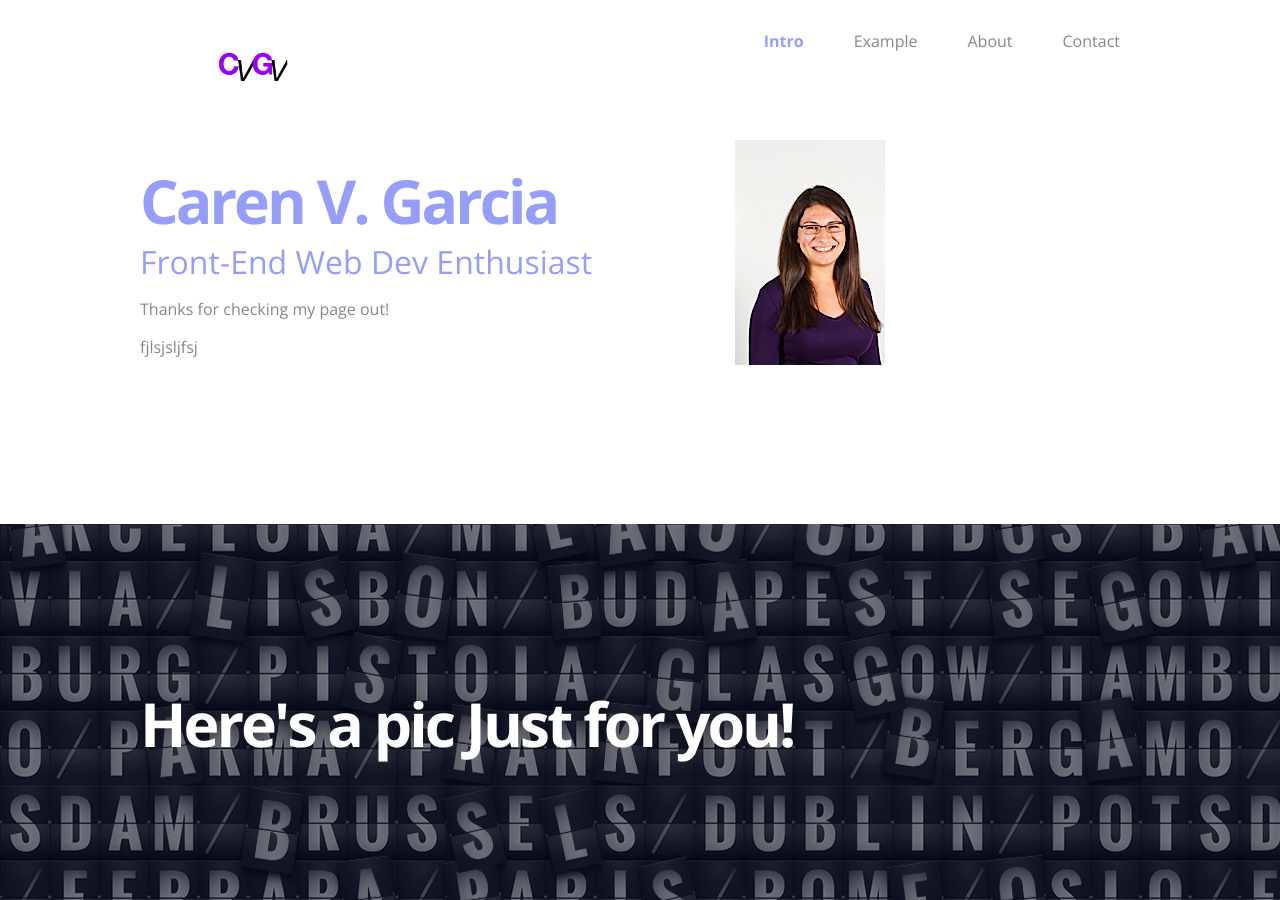
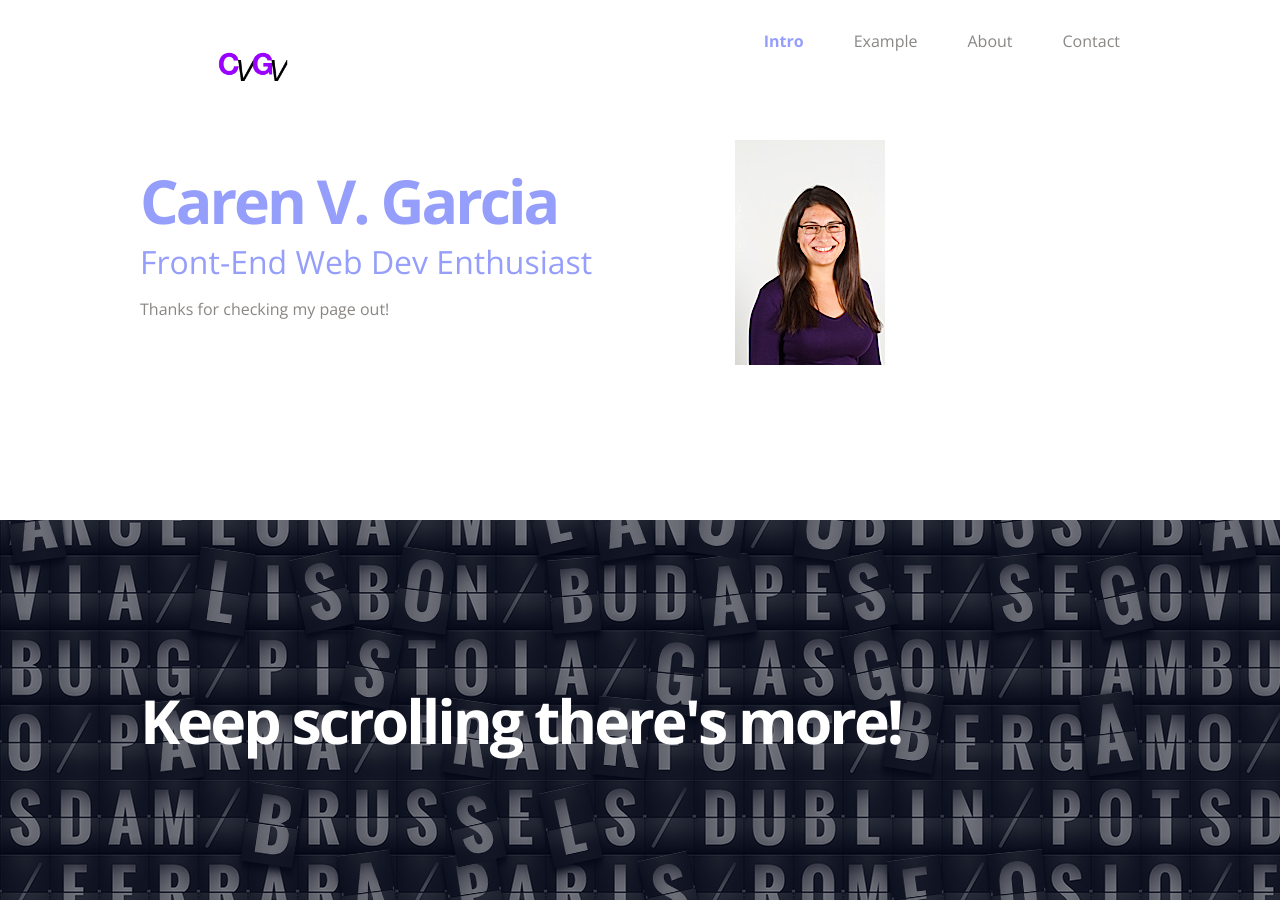
Before and after one commit to carenvaleria/carenvaleria.github.io, a Jekyll site: the page index.html, which Jekyll copies as it is, in a window 1280 px wide and 900 px high. Built offline with Jekyll 4.4.1, drawn with Linux system fonts in a browser that asks for light colours; nearby versions of some CDN libraries; Markdown is read by kramdown in place of the engine named in the settings.

Commit message:
small update to intro section

```diff
--- a/index.html
+++ b/index.html
@@ -44,7 +44,7 @@
 				<h1>Caren V. Garcia</h1>
 				<h2>Front-End Web Dev Enthusiast</h2>
 				<p>Thanks for checking my page out!</p>
-				<p>fjlsjsljfsj</p>
+
 			</div>
 			<div id="decorative" class="grid_5 omega">
 				<img src="images/GarciaCaren.jpg">
@@ -59,7 +59,7 @@
 		<div class="container clearfix">
 
 			<div id="content" class="grid_12">
-				<h1>Here's a pic Just for you!</h1>
+				<h1>Keep scrolling there's more!</h1>
 
 			</div>
 
```
